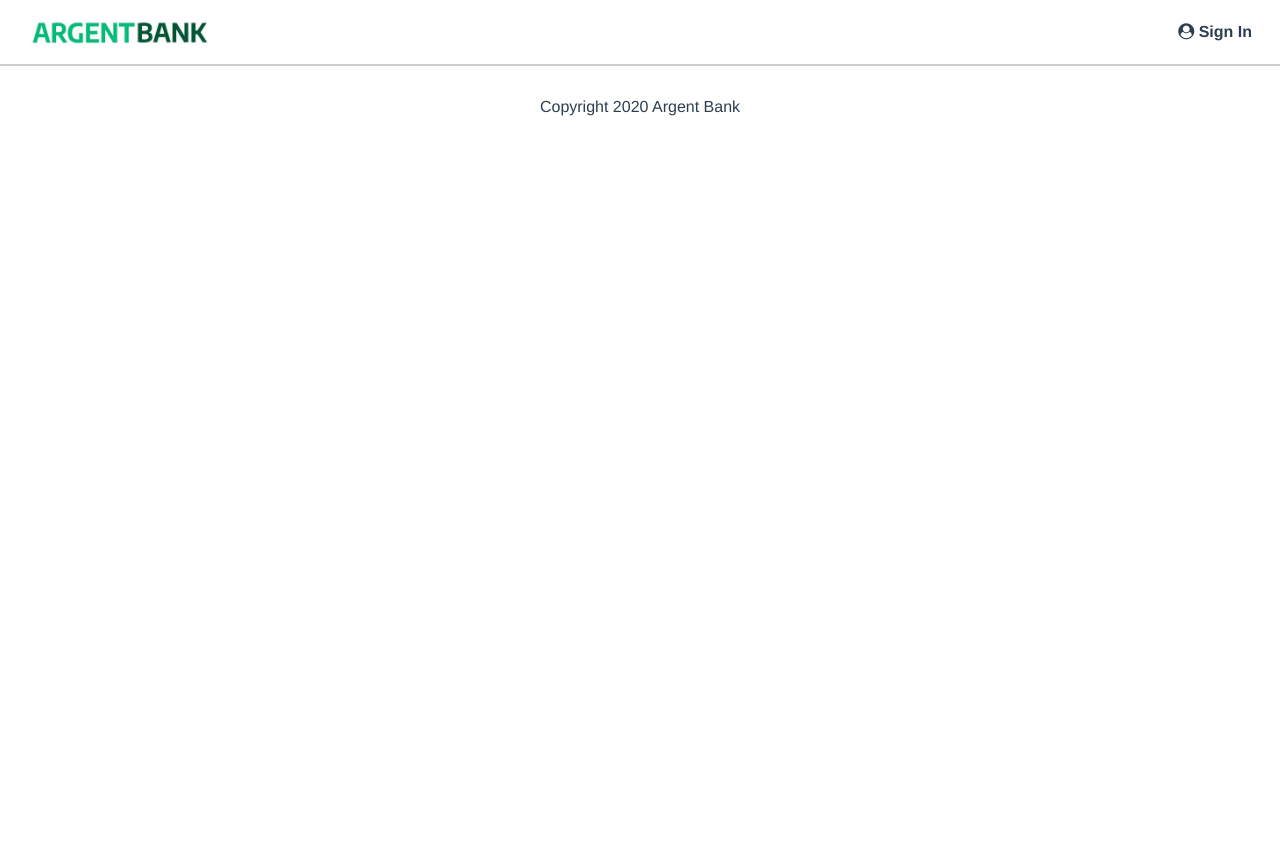
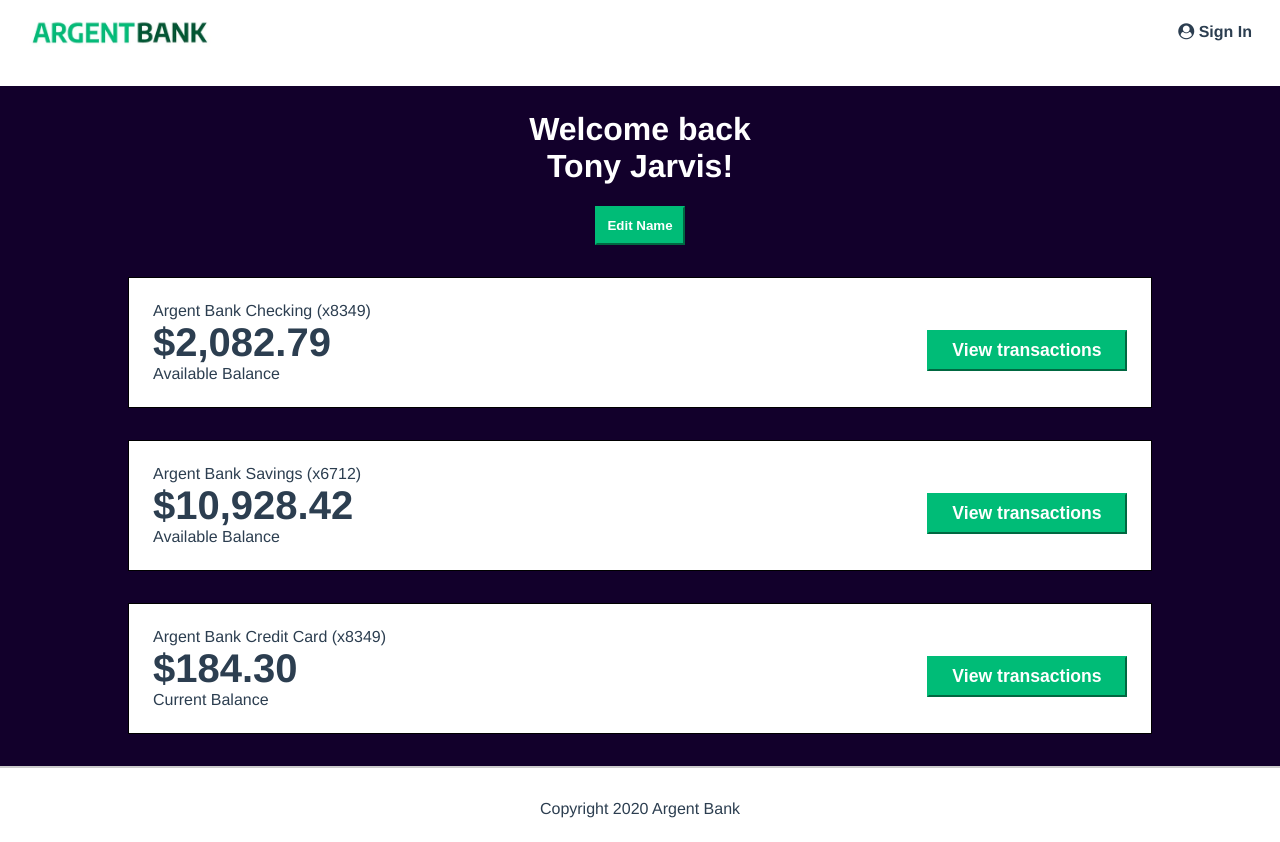
Before and after one commit to larbalestrier/ArgentBank-website, a React (Create React App) app in the folder frontend/: page /User in a window 1280 px wide. Before the commit the page ends 800 px from the top, so only its background shows below. Built offline with nearby package versions, Linux system fonts and the light colour scheme.

Commit message:
création composant account + intégration page user

```diff
--- /dev/null
+++ b/frontend/src/components/account/account.jsx
@@ -0,0 +1,15 @@
+function Account({title, amount, description, children}) {
+    return (
+        <section className="account">
+          <div className="account-content-wrapper">
+            <h3 className="account-title">{title}</h3>
+            <p className="account-amount">{amount}</p>
+            <p className="account-amount-description">{description}</p>
+          </div>
+        <div className="account-content-wrapper cta">
+          {children}
+        </div>
+      </section>
+    )
+}
+export default Account
--- /dev/null
+++ b/frontend/src/data/accountInformation/accountInformation.jsx
@@ -0,0 +1,18 @@
+const accountInformation = [
+    {
+        title: 'Argent Bank Checking (x8349)',
+        amount:'$2,082.79',
+        description:'Available Balance'
+    },
+    {
+        title: 'Argent Bank Savings (x6712)',
+        amount:'$10,928.42',
+        description:'Available Balance'
+    },
+    {
+        title: 'Argent Bank Credit Card (x8349)',
+        amount:'$184.30',
+        description:'Current Balance'
+    },
+  ];
+  export default accountInformation;
--- a/frontend/src/index.css
+++ b/frontend/src/index.css
@@ -14,11 +14,12 @@ html {
   }
   main{
     display: flex;
-    min-height: 85vh;
+
   }
 
   .main {
     flex: 1;
+    min-height: 85vh;
   }
 
   .bg-dark {
@@ -269,6 +270,10 @@ html {
     margin-bottom: 2rem;
   }
 
+  .header h1 {
+    padding-top: 25px;
+  }
+
   .transaction-button {
     display: block;
     width: 100%;
--- a/frontend/src/pages/user/user.jsx
+++ b/frontend/src/pages/user/user.jsx
@@ -0,0 +1,33 @@
+import Button from '../../components/button/button'
+import Account from '../../components/account/account';
+import accountInformation from '../../data/accountInformation/accountInformation';
+
+function User() {
+    return (
+    <div className="main  bg-dark">
+        <div className="header">
+            <h1>Welcome back<br />Tony Jarvis!</h1>
+            <Button
+            className={'edit-button'}
+            name={'Edit Name'}
+            />
+        </div>
+        <h2 className="sr-only">Accounts</h2>
+            {accountInformation.map((info, index) => (
+            <Account
+                key={index}
+                title={info.title}
+                amount={info.amount}
+                description={info.description}
+            >
+                <Button
+                className={'transaction-button'}
+                name={'View transactions'}
+                />
+            </Account>
+            ))}
+    </div>
+    );
+}
+
+export default User
--- a/frontend/src/router/router.jsx
+++ b/frontend/src/router/router.jsx
@@ -5,6 +5,7 @@ import Footer from '../layout/footer/footer'
 
 import Home from '../pages/home/home';
 import SignIn  from '../pages/signIn/signIn';
+import User from '../pages/user/user';
 
 function Router (){
     return (
@@ -13,6 +14,7 @@ function Router (){
             <Routes>
                 <Route path="/" element={<Home />} />
                 <Route path="/SignIn" element={<SignIn/>}/>
+                <Route path="User" element={<User />} />
             </Routes>
             <Footer/>
         </BrowserRouter>
```
